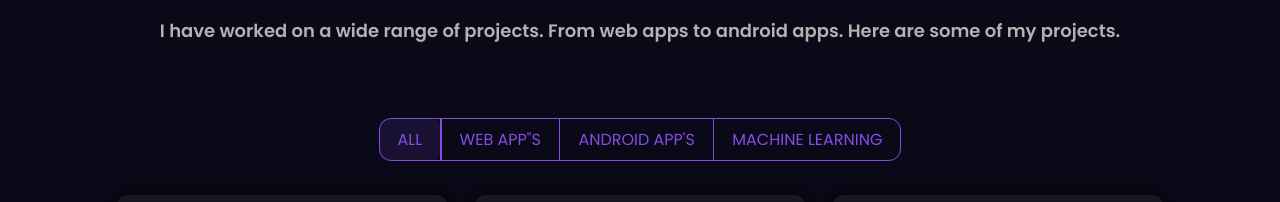
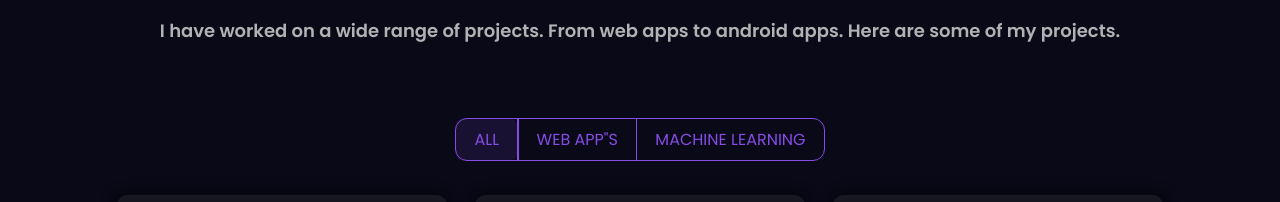
Before and after one commit to Sailu5/Sailaja-Portfolio, a React (Create React App) app: page / in a window 1280 px wide. Shown: the part 1921-2123 px from the top of the page. Built offline with nearby package versions, Linux system fonts and the light colour scheme.

Commit message:
my commit

```diff
--- a/src/components/sections/Projects.jsx
+++ b/src/components/sections/Projects.jsx
@@ -126,13 +126,7 @@ const Projects = ({ openModal, setOpenModal }) => {
             active={toggle === "android app"}
             onClick={() => setToggle("android app")}
           >
-            ANDROID APP'S
-          </ToggleButton>
-          <Divider />
-          <ToggleButton
-            active={toggle === "machine learning"}
-            onClick={() => setToggle("machine learning")}
-          >
+
             MACHINE LEARNING
           </ToggleButton>
         </ToggleButtonGroup>
--- a/src/data/constants.js
+++ b/src/data/constants.js
@@ -10,7 +10,7 @@ export const Bio = {
     "I am a motivated and versatile individual, always eager to take on new challenges. With a passion for learning I am dedicated to delivering high-quality results. With a positive attitude and a growth mindset, I am ready to make a meaningful contribution and achieve great things.",
   github: "https://github.com/Sailu5",
   resume:
-    "https://drive.google.com/file/d/1-wVJC-9JeJPdLZDi-jtp96VWrrA1QBNZ/view?usp=sharing",
+    "https://drive.google.com/file/d/1ZHy0rwAn8VQkg3n8g1CxLTcn5JbF6god/view?usp=sharing",
   linkedin: "https://www.linkedin.com/in/cherlopallisailaja/",
 };
 
```
